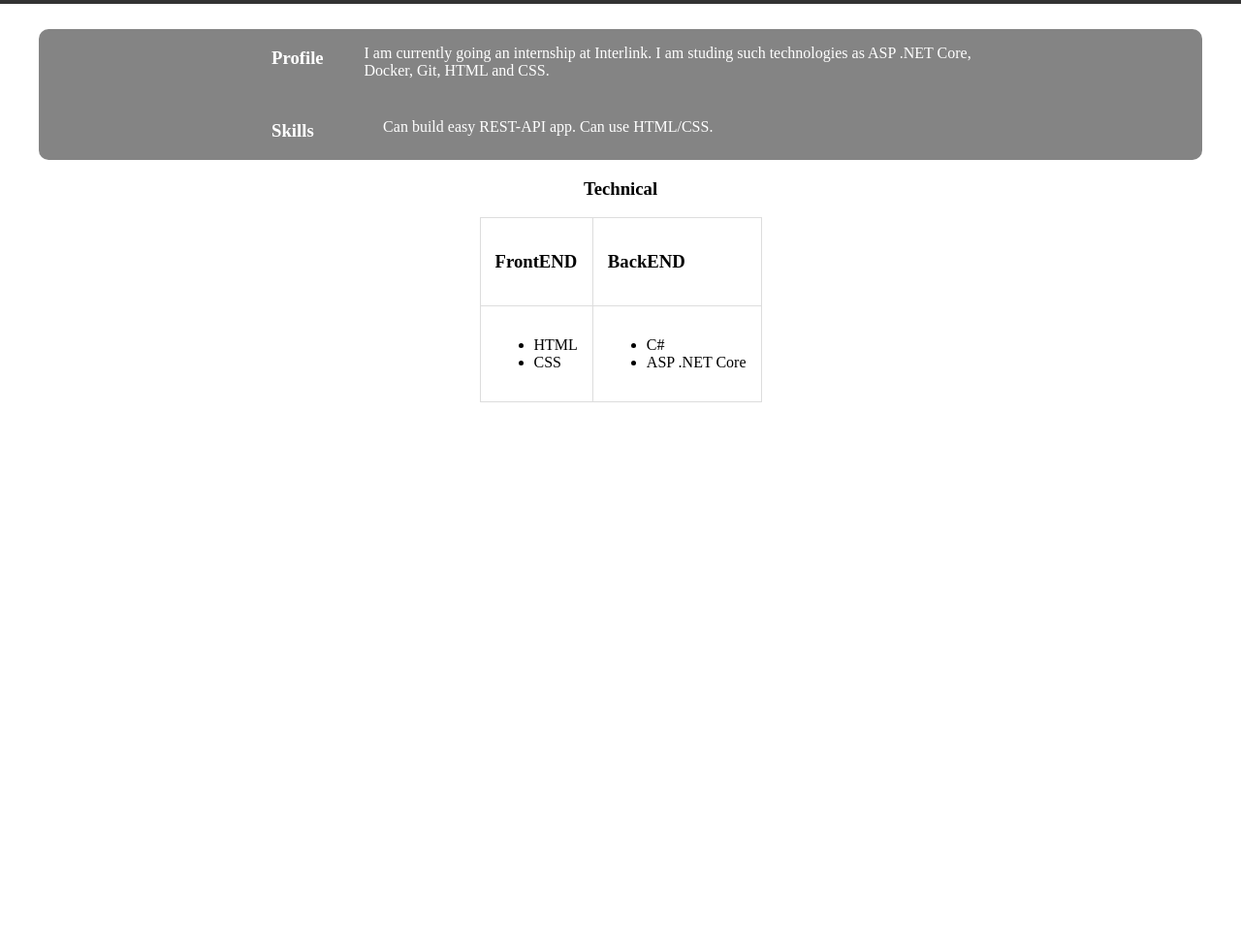
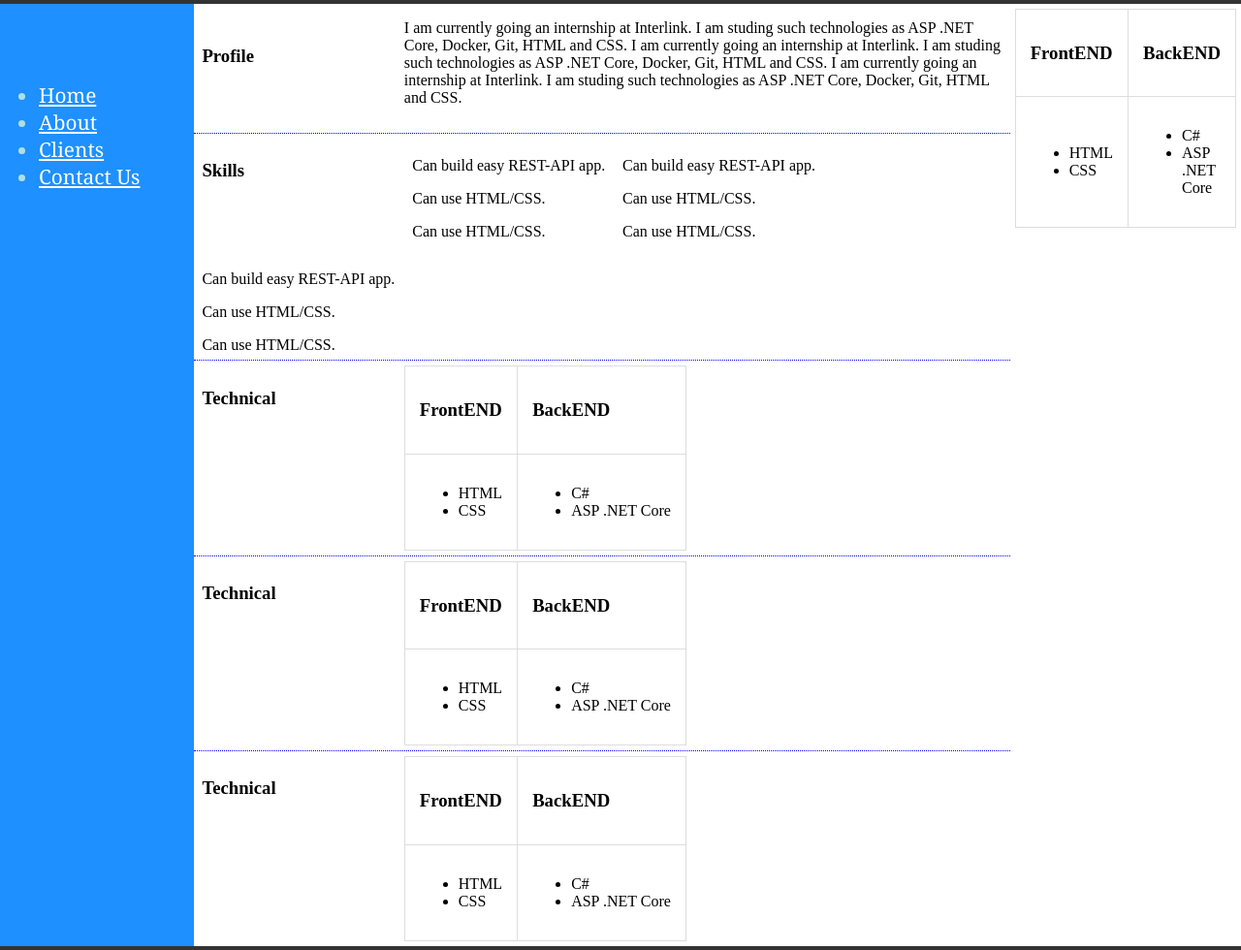
Before and after one commit to artemya/artemya.github.io, a plain HTML site: page index.html in a window 1280 px wide. Shown: the part 80-1060 px from the top of the page at 97% size. Before the commit the page ends 800 px from the top, so only its background shows below. Drawn offline with Linux system fonts and the light colour scheme.

Commit message:
flex layout

```diff
--- a/index.html
+++ b/index.html
@@ -4,61 +4,78 @@
         <meta charset="UTF-8">
         <title>Portfolio</title>
         <link rel="stylesheet" href="style.css">
+        <script src="https://kit.fontawesome.com/cea9c7549d.js" crossorigin="anonymous"></script>
     </head>
     <body>
+
         <header>
-            <!-- <section> -->
+            <section>
                 <div class="header">
-                <div class="">
+                    <div>
                         <img src="interlink.png">
-                    <h3 class="tags-style">Artem Yaremenko</h3>
+                        <h3 class="nav-text">Artem Yaremenko</h3>
                     </div>
-                <div class="tags-style">
+                    <div class="nav-text">
                         <p>artemya@tahometer.com</p>
                         <p>(098)-294-47-64</p>
                     </div>
                 </div>
-            <!-- </section> -->
+            </section>
         </header>
-
+        <div class="container">
+            <aside>
+                <div class="aside_div">
+                    <ul>
+                        <li><a href="#">Home</a></li>
+                        <li><a href="#">About</a></li>
+                        <li><a href="#">Clients</a></li>
+                        <li><a href="#">Contact Us</a></li>
+                      </ul>
+                </div>
+            </aside>
                 <main>
-            <div class="main">
-                <div class="row">
                     <section>
-                    <div class="main-column">
-                        <div class="col-title">
-                            <h3 class="tags-style">Profile</h3>
+                        <div class="column">
+                            <h3>Profile</h3>
                         </div>
-                        <div class="col">
-                            <p>I am currently going an internship at Interlink. I am studing such technologies as ASP .NET Core, Docker, Git, HTML and CSS.</p>
+                        <p>I am currently going an internship at Interlink. I am studing such technologies as ASP .NET Core, Docker, Git, HTML and CSS.
+                            I am currently going an internship at Interlink. I am studing such technologies as ASP .NET Core, Docker, Git, HTML and CSS.
+                            I am currently going an internship at Interlink. I am studing such technologies as ASP .NET Core, Docker, Git, HTML and CSS.
+                        </p>
+                    </section>
+                    <section class="after-box borders">
+                        <div class="column">
+                            <h3>Skills</h3>
                         </div>
+                        <div class="column">
+                            <p>Can build easy REST-API app.</p>
+                            <p>Can use HTML/CSS.</p>
+                            <p>Can use HTML/CSS.</p>
+                        </div>
+                            <div class="column">
+                                <p>Can build easy REST-API app.</p>
+                                <p>Can use HTML/CSS.</p>
+                                <p>Can use HTML/CSS.</p>
+                        </div>
+                        <div class="column">
+                            <p>Can build easy REST-API app.</p>
+                            <p>Can use HTML/CSS.</p>
+                            <p>Can use HTML/CSS.</p>
                         </div>
 
                     </section>
-                <section>
-                    <div class="main-column">
-                        <div class="col-title">
-                            <h3 class="tags-style">Skills</h3>
+
+                    <section class="after-box borders">
+                        <div class="column">
+                            <h3>Technical</h3>
                         </div>
-                        <div class="col">
-                            <p>Can build easy REST-API app. Can use HTML/CSS.</p>
-                        </div>
-                    </div>
-                </section>
-
-            </div>
-                    <section>
-                        <div class="col2">
-                            <h3 class="">Technical</h3>
-                        </div>
-                        <div class="">
-                            <table class="col2">
+                        <table>
                             <tr>
                                 <td>
-                                        <h3 class="h-tags-style">FrontEND</h3>
+                                    <h3>FrontEND</h3>
                                 </td>
                                 <td>
-                                        <h3 class="h-tags-style">BackEND</h3>
+                                    <h3>BackEND</h3>
                                 </td>
                             </tr>
                             <tr>
@@ -76,17 +93,102 @@
                                 </td>
                             </tr>
                         </table>
+                    </section>
+                    <section class="after-box borders">
+                        <div class="column">
+                            <h3>Technical</h3>
                         </div>
+                        <table>
+                            <tr>
+                                <td>
+                                    <h3>FrontEND</h3>
+                                </td>
+                                <td>
+                                    <h3>BackEND</h3>
+                                </td>
+                            </tr>
+                            <tr>
+                                <td>
+                                    <ul>
+                                        <li>HTML</li>
+                                        <li>CSS</li>
+                                    </ul>
+                                </td>
+                                <td>
+                                    <ul>
+                                        <li>C#</li>
+                                        <li>ASP .NET Core</li>
+                                    </ul>
+                                </td>
+                            </tr>
+                        </table>
+                    </section>
+                    <section class="after-box borders">
+                        <div class="column">
+                            <h3>Technical</h3>
+                        </div>
+                        <table>
+                            <tr>
+                                <td>
+                                    <h3>FrontEND</h3>
+                                </td>
+                                <td>
+                                    <h3>BackEND</h3>
+                                </td>
+                            </tr>
+                            <tr>
+                                <td>
+                                    <ul>
+                                        <li>HTML</li>
+                                        <li>CSS</li>
+                                    </ul>
+                                </td>
+                                <td>
+                                    <ul>
+                                        <li>C#</li>
+                                        <li>ASP .NET Core</li>
+                                    </ul>
+                                </td>
+                            </tr>
+                        </table>
                     </section>
                 </main>
-        <!-- <footer>
+                <side>
+
+                    <table>
+                        <tr>
+                            <td>
+                                <h3>FrontEND</h3>
+                            </td>
+                            <td>
+                                <h3>BackEND</h3>
+                            </td>
+                        </tr>
+                        <tr>
+                            <td>
+                                <ul>
+                                    <li>HTML</li>
+                                    <li>CSS</li>
+                                </ul>
+                            </td>
+                            <td>
+                                <ul>
+                                    <li>C#</li>
+                                    <li>ASP .NET Core</li>
+                                </ul>
+                            </td>
+                        </tr>
+                    </table>
+
+                </side>
+        </div>
+        <footer>
             <section>
                 <div class="footer">
-                    <p class="h-tags-style">Facebook:</p>
-                    <a href="https://www.facebook.com/artem.yaremenko.3/">My profile</a>
+                    <a href="https://www.facebook.com/artem.yaremenko.3/"class="href">Contact us<i class="facebook fab fa-facebook-f"></i></a>
+                    <p class="position-year after-box">2020</p>
                 </div>
             </section>
         </footer>
-    </div> -->
 </body>
 </html>
--- a/style.css
+++ b/style.css
@@ -1,4 +1,7 @@
 body {
+    min-height: 100vh;
+    display: flex;
+    flex-direction: column;
     margin: 0;
 }
 img {
@@ -6,12 +9,20 @@ img {
     height: 60px;
     width: 50px;
 }
-
-.main-column {
-    display: flex;
-    margin-right: 10%;
-
-
+main {
+    margin-top: 84px;
+}
+.nav-text {
+    color: white;
+}
+.column {
+    float: left;
+    width: 200px;
+    height: 100px;
+    margin: 1%;
+}
+.column2 {
+    float: left;
 }
 .header {
     background-color: #333;
@@ -22,49 +33,83 @@ img {
     display: flex;
     justify-content: space-between;
 }
-.col {
-    padding-left: 2%;
-    padding-bottom: 1%;
+
+footer {
+    background-color: #333;
+    position: relative;
+    height: 70px;
 }
-.col2 {
-    display:flex;
-    justify-content: center;
-}
-.col-title {
-    width: 100px;
-}
-td {
-    padding: 10px;
+.after-box {
+    clear: left;
 }
 
-.row {
-    padding-left: 20%;
-    padding-right: 10%;
-    width:auto;
-    background-color: #333;
-    opacity: 0.6;
-    color: white;
-    border-radius: 10px;
-}
-.main {
-    margin-top: 70px;
-    padding: 40px;
-
-}
-.footer {
-    width: 100%;
-    text-align: center;
-    height: 120px;
-}
-.tags-style {
-    color: white;
-}
 td {
     padding: 15px;
     border: 1px solid #ddd;
 }
 table, td {
-
+    margin: 5px;
     text-align: left;
     border-collapse: collapse;
-  }
+}
+a {
+    color: white;
+}
+a:hover {
+    color: blue;
+}
+
+.container {
+    display: flex;
+    height:100%;
+}
+aside {
+    background: dodgerblue;
+    /* flex: 1 1 auto; */
+    min-width: 200px;
+    margin-top: 84px;
+    color: powderblue;
+    font-family: Georgia, sans-serif;
+    font-size: 1.3rem;
+
+    /* position:relative; */
+}
+main {
+    /* flex: 1 1 auto;
+    overflow: auto; */
+    max-height: 100%;
+}
+.aside_div {
+    margin-top: 80px;
+    width: 80%;
+    -moz-box-sizing: border-box;
+    box-sizing: border-box;
+
+}
+
+.position-year {
+    position:absolute;
+    bottom: -10px;
+    right: 10px;
+    color: white;
+}
+
+.borders {
+    border-top: 1px dotted blue;
+}
+side {
+    margin-top:84px;
+}
+
+.footer {
+    margin: 20px;
+}
+.href {
+    position: relative;
+
+}
+.facebook {
+    position: absolute;
+    right:-10px;
+    top:-10px;
+}
```
Lines whose indentation alone changed are shown as unchanged.
